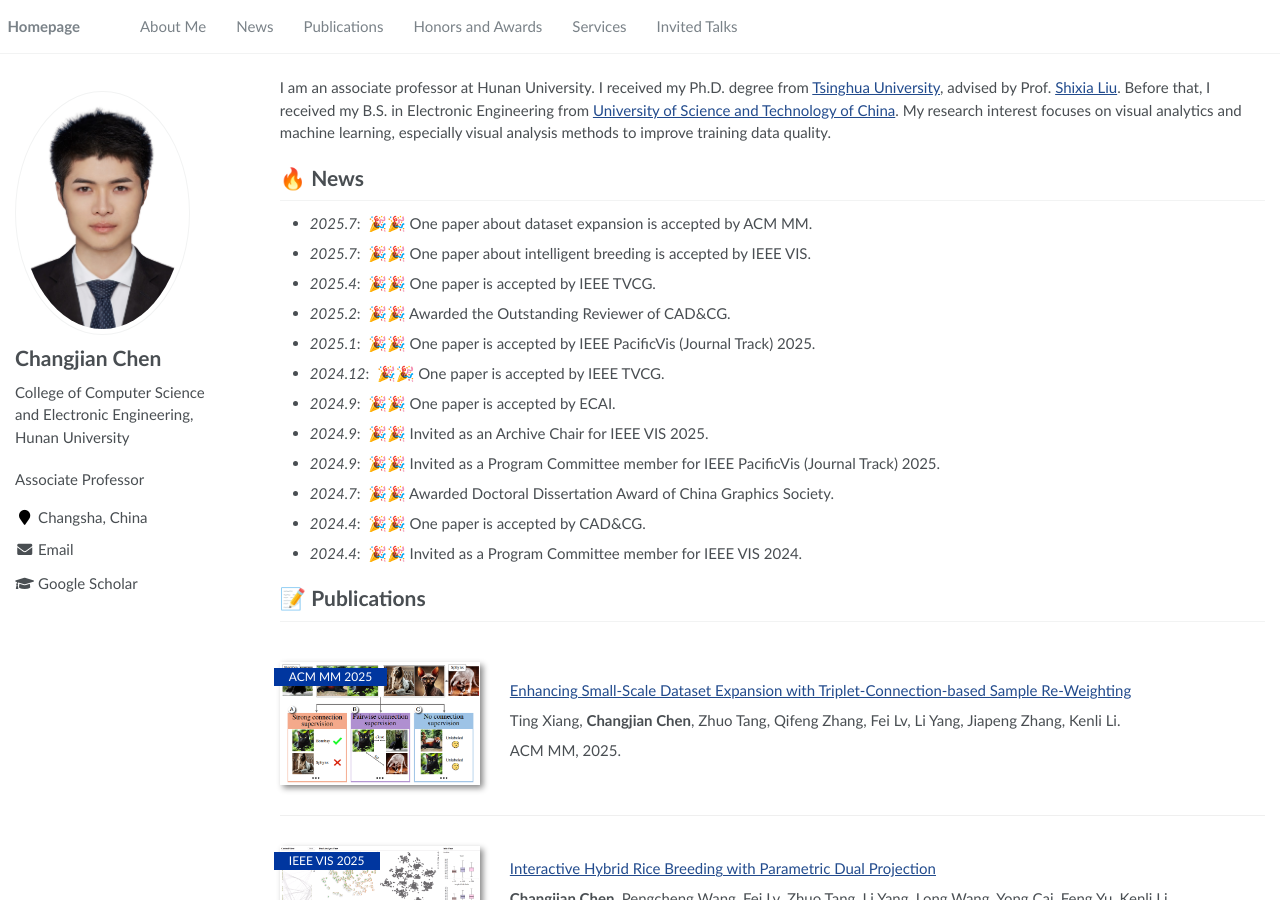
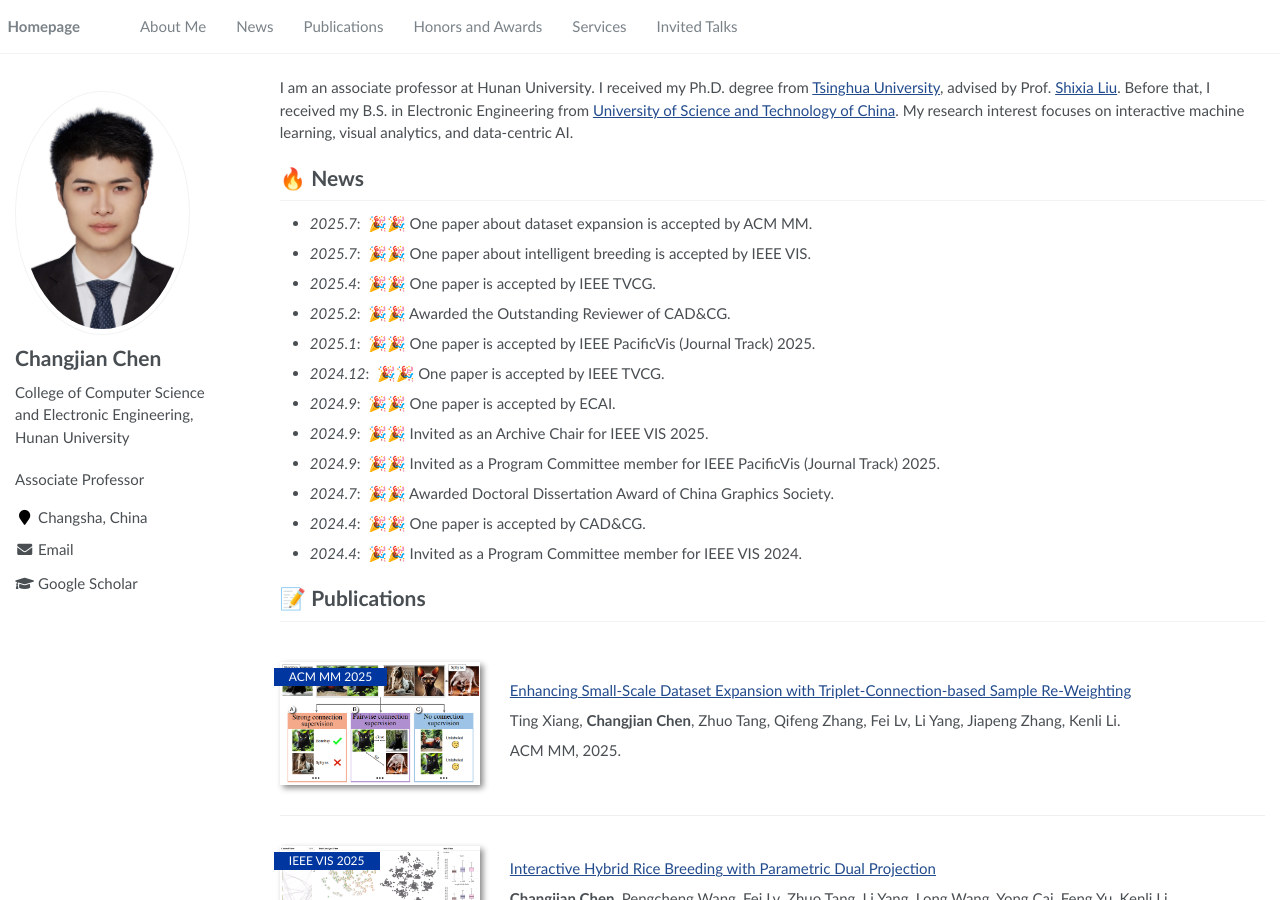
Before and after one commit to changjianchen/changjianchen.github.io, a Jekyll site: the page built from _pages/about.md, in a window 1280 px wide and 900 px high. Built offline with Jekyll 4.4.1, drawn with Linux system fonts in a browser that asks for light colours.

Commit message:
Update about.md

```diff
--- a/_pages/about.md
+++ b/_pages/about.md
@@ -19,7 +19,7 @@ redirect_from:
 
 I am an associate professor at Hunan University. I received my Ph.D. degree from <a href="http://www.tsinghua.edu.cn/publish/then/index.html">Tsinghua University</a>, advised by Prof. <a href="http://shixialiu.com/">Shixia Liu</a>.
 Before that, I received my B.S. in Electronic Engineering from <a href="https://www.ustc.edu.cn/">University of Science and Technology of China</a>.
-My research interest focuses on visual analytics and machine learning, especially visual analysis methods to improve training data quality.
+My research interest focuses on interactive machine learning, visual analytics, and data-centric AI.
 
 
 <!-- My research interest includes neural machine translation and computer vision. I have published more than 100 papers at the top international AI conferences with total <a href='https://scholar.google.com/citations?user=DhtAFkwAAAAJ'>google scholar citations <strong><span id='total_cit'>260000+</span></strong></a> (You can also use google scholar badge <a href='https://scholar.google.com/citations?user=DhtAFkwAAAAJ'><img src="https://img.shields.io/endpoint?url={{ url | url_encode }}&logo=Google%20Scholar&labelColor=f6f6f6&color=9cf&style=flat&label=citations"></a>). -->
```
